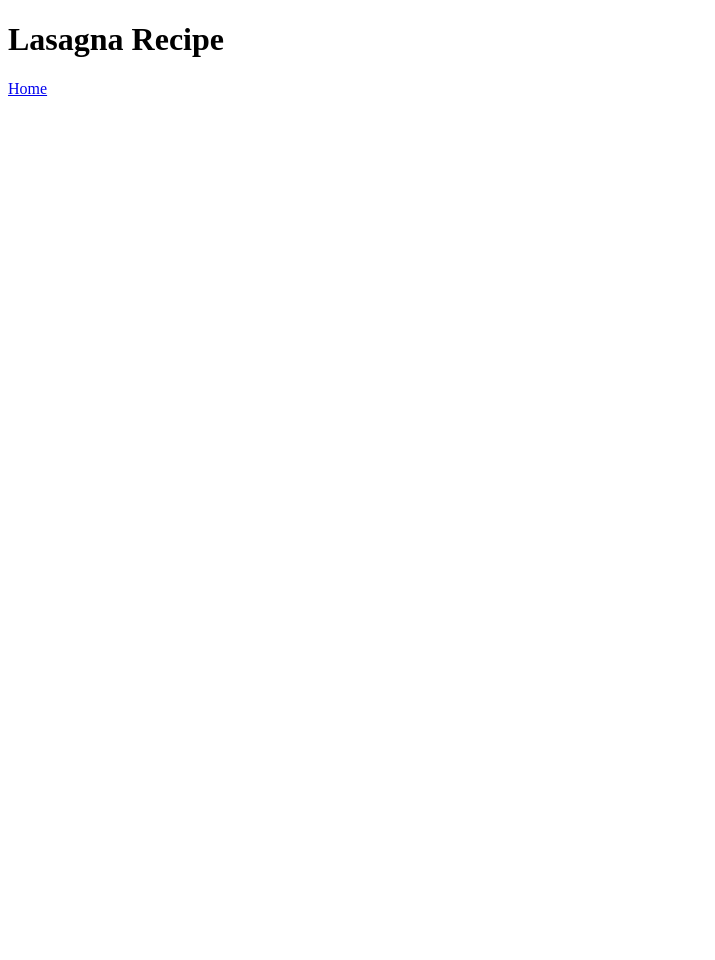
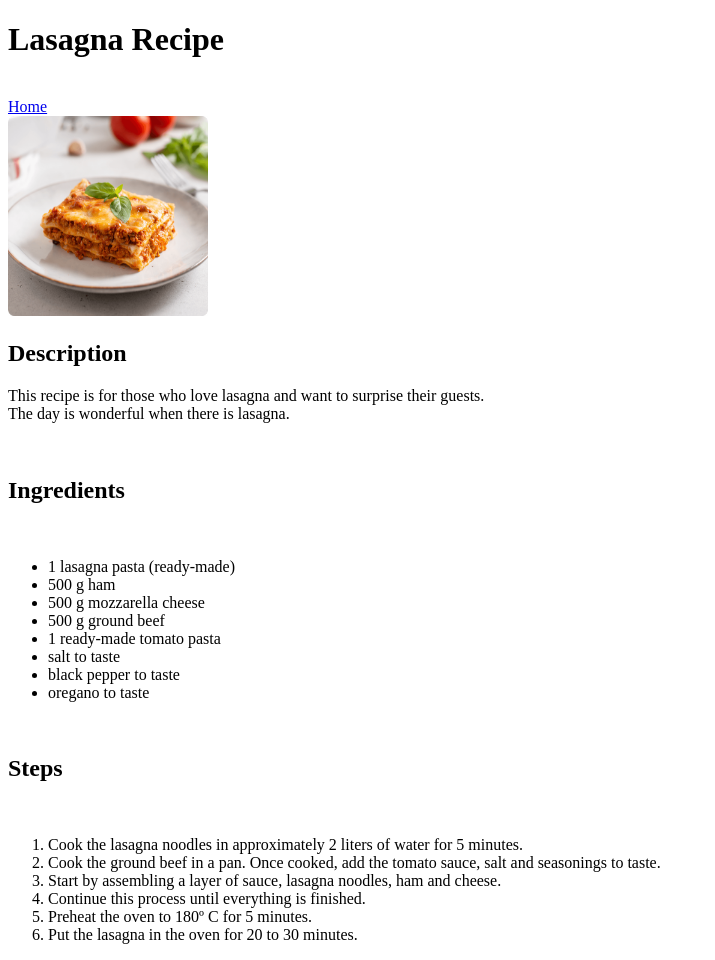
Before and after one commit to gabrieldecdev/odin_recipes, a plain HTML site: page pages/lasagna.html in a window 1280 px wide. Shown: the whole page, without its empty margins (0-715 px from the left). Before the commit the page ends 800 px from the top, so only its background shows below. Drawn offline with Linux system fonts and the light colour scheme.

Commit message:
I created a new folder called images and added a photo of lasagna, I added this photo to the lasagna page and also added the ingredients in an unordered list and then I added the preparation method in an ordered list.

```diff
--- a/pages/lasagna.html
+++ b/pages/lasagna.html
@@ -7,6 +7,36 @@
 
     <body>
         <h1>Lasagna Recipe</h1>
+        <br>
         <a href="../index.html">Home</a>
+        <br>
+        <img src="../images/Homemade-lasagna.png" alt="Lasagna Image" height="200" width="200">
+        <br>
+        <h2>Description</h2>
+        <p>This recipe is for those who love lasagna and want to surprise their guests. <br>The day is wonderful when there is lasagna.</p>
+        <br>
+        <h2>Ingredients</h2>
+        <br>
+        <ul>
+            <li>1 lasagna pasta (ready-made)</li>
+            <li>500 g ham</li>
+            <li>500 g mozzarella cheese</li>
+            <li>500 g ground beef</li>
+            <li>1 ready-made tomato pasta</li>
+            <li>salt to taste</li>
+            <li>black pepper to taste</li>
+            <li>oregano to taste</li>
+        </ul>
+        <br>
+        <h2>Steps</h2>
+        <br>
+        <ol>
+            <li>Cook the lasagna noodles in approximately 2 liters of water for 5 minutes.</li>
+            <li>Cook the ground beef in a pan. Once cooked, add the tomato sauce, salt and seasonings to taste.</li>
+            <li>Start by assembling a layer of sauce, lasagna noodles, ham and cheese.</li>
+            <li>Continue this process until everything is finished.</li>
+            <li>Preheat the oven to 180º C for 5 minutes.</li>
+            <li>Put the lasagna in the oven for 20 to 30 minutes.</li>
+        </ol>
     </body>
 </html>
```
Also changed, not shown: images/Homemade-lasagna.png (added).
